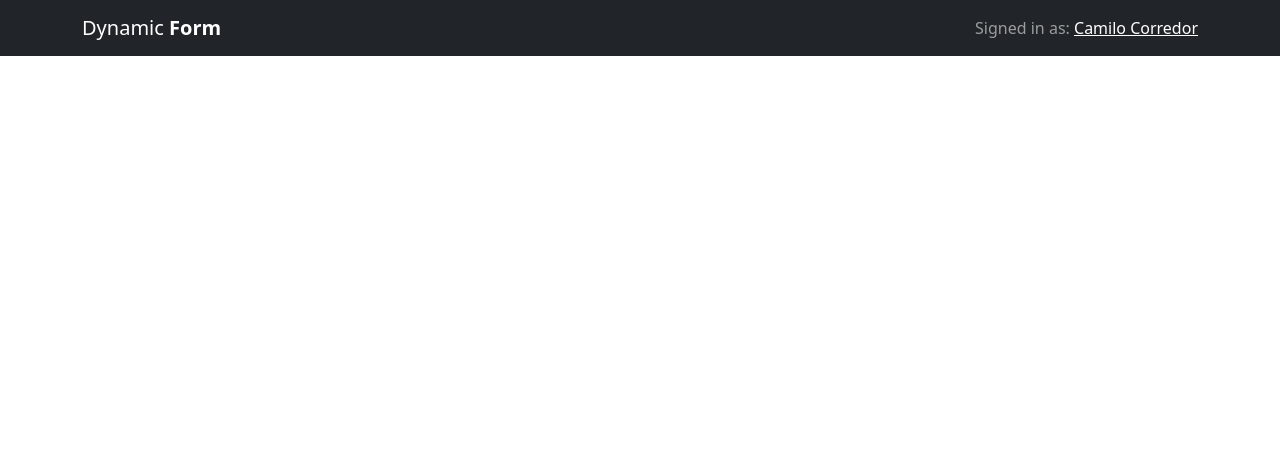
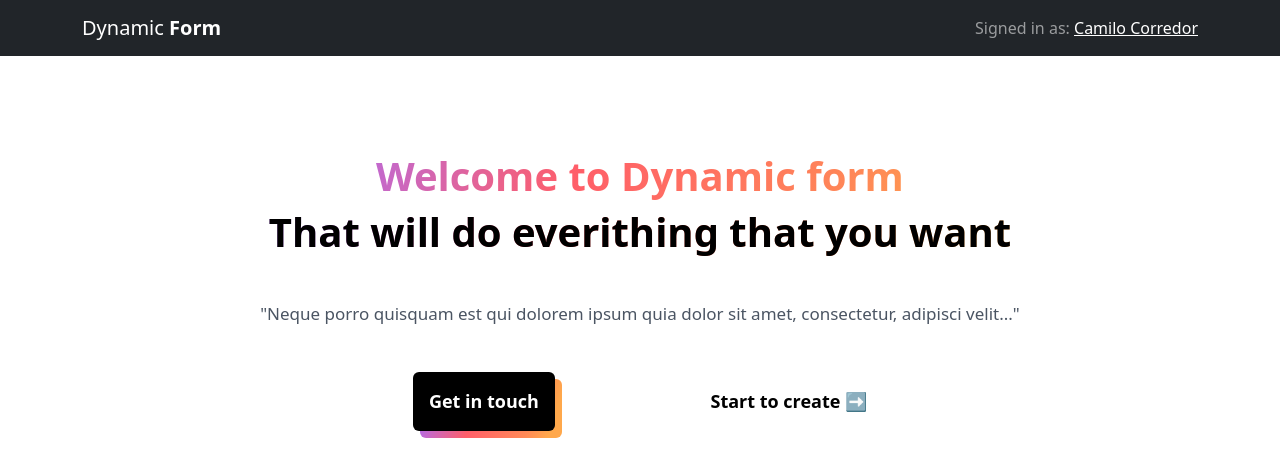
Before and after one commit to kamu42/DynamicForm-Udemi, a React (Create React App) app: page / in a window 1280 px wide. Shown: the top 476 px of the page. Built offline with nearby package versions, Linux system fonts and the light colour scheme.

Commit message:
feat: add introduction component

```diff
--- a/src/App.js
+++ b/src/App.js
@@ -1,11 +1,12 @@
 
-import {Button} from "react-bootstrap";
+import Introduction from "./components/Introduction/Introduction";
 import NavbarMenu from "./components/NavbarMenu";
 
 function App() {
   return (
     <div >
       <NavbarMenu/>
+      <Introduction/>
     </div>
   );
 }
--- /dev/null
+++ b/src/components/Introduction/Introduction.css
@@ -0,0 +1,80 @@
+.introduction h1{
+    background-image: linear-gradient(
+        108deg,
+        #b16cea 8%,
+        #ff5e69 40%,
+        #ff8a56 77%,
+        #ffa84b 91%);
+    -webkit-background-clip: text;
+    background-clip: text;
+    -webkit-text-fill-color: transparent;
+    font-weight: 700;
+}
+
+.introduction h1 span {
+    display: block;
+    color: #000;
+    background-image: none;
+    -webkit-text-fill-color: currentColor;
+}
+
+.introduction h4{
+    color: #4b5563;
+    font-size: 17px;
+}
+
+.introduction .container-actions {
+    justify-content: space-evenly;
+    align-items: center;
+}
+
+.introduction .container-actions .container-buttons{
+    position: relative;
+    overflow: visible;
+    max-width: 100%;
+    display: inline-block;
+}
+
+.introduction .container-actions .container-buttons button {
+    border: none;
+    font-weight: 700;
+    font-size: 18px;
+    color: #fff;
+}
+
+.introduction .container-actions .container-buttons button:first-child{
+    position: relative;
+    z-index: 1;
+    background-color: #000;
+}
+
+.introduction .container-actions .container-buttons button:last-child{
+    position: absolute;
+    left: 0;
+    top: 0;
+    right: 0;
+    bottom: 0;
+    background-image: linear-gradient(
+        108deg,
+        #b16cea 8%,
+        #ff5e69 40%,
+        #ff8a56 77%,
+        #ffa84b 91%);
+        transform: translate(7px, 7px);
+}
+.introduction .container-actions .btn-start-create a {
+    font-size: 18px;
+    color: #000;
+    font-weight: 700;
+    text-decoration: none;
+}
+
+@media (max-width: 768px){
+    .introduction .container-actions{
+        justify-content: space-between;
+    }
+
+    .introduction.container-actions.btn-start-create a{
+        font-size: 15px;
+    }
+}
--- /dev/null
+++ b/src/components/Introduction/Introduction.js
@@ -0,0 +1,34 @@
+import { Button, Col, Container, Row } from 'react-bootstrap';
+import './Introduction.css';
+
+export default function Introduction() {
+  return (
+    <div className='introduction p-3 p-lg-5 mt-5'>
+        <Container fluid>
+            <Row className="justify-content-md-center">
+                <Col xs={12} md={8} >
+                    <h1 className='pl-2 text-center'>
+                        Welcome to Dynamic form{" "}
+                        <span className='pt-2 pb-4'>
+                            That will do everithing that you want
+                        </span>
+                    </h1>
+                    <h4 className='text-center pt-3'>
+                    "Neque porro quisquam est qui dolorem ipsum quia dolor sit amet, consectetur, adipisci velit..."
+                    </h4>
+                    <div className='d-flex container-actions mt-5'>
+                        <div className='container-buttons'>
+                            <Button className='p-3' onClick={()=> console.log("Click Button")}>Get in touch </Button>
+                            <Button className='p-3'>Get in  touch</Button>
+                        </div>
+                        <div className='btn-start-create'>
+                            <a href='#dynamic-form'>Start to create ➡️ </a>
+                        </div>
+                    </div>
+                </Col>
+            </Row>
+        </Container>
+
+    </div>
+  )
+}
--- /dev/null
+++ b/src/components/Introduction/index.js
@@ -0,0 +1 @@
+export {default} from "./Introduction.js"
```
